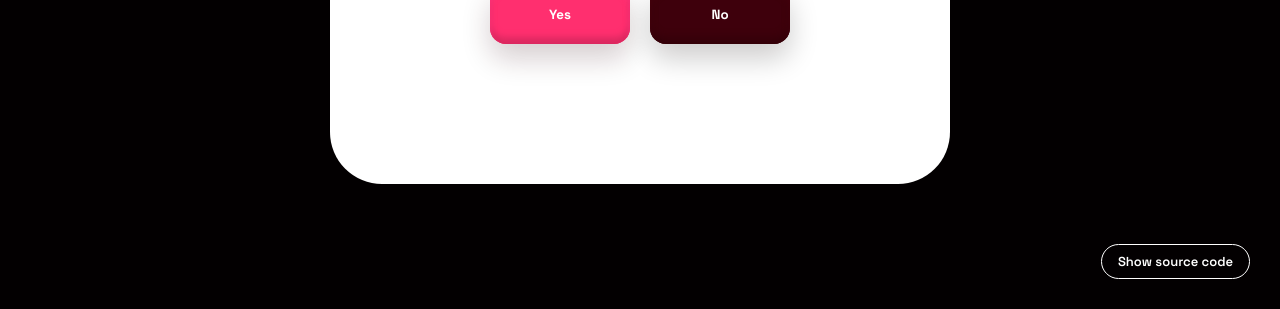
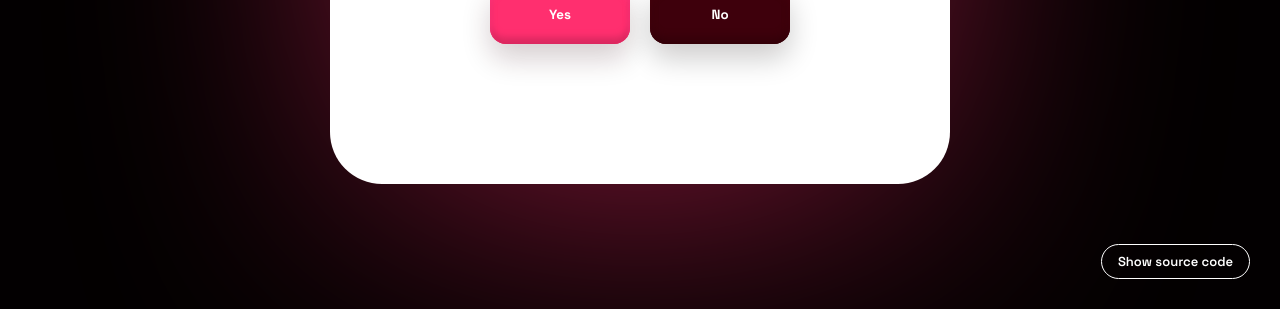
Before and after one commit to fils07/will-you-be-my-valentine, a website built with Vite: page index.html in a window 1280 px wide. Shown: the part 491-800 px from the top of the page. Built offline with nearby package versions, Linux system fonts and the light colour scheme.

Commit message:
Add blur

```diff
--- a/index.html
+++ b/index.html
@@ -74,6 +74,7 @@
         Design by BastiUI
       </a>
     </div>
+    <img class="blur" src="/blur.svg" alt="blur" />
   </div>
   <script type="module" src="/main.js"></script>
 </body>
--- a/style.scss
+++ b/style.scss
@@ -83,6 +83,15 @@ body {
       color: #000;
     }
   }
+}
+
+.blur {
+  filter: blur(100px);
+  position: absolute;
+  z-index: -1;
+  left: 50%;
+  top: 50%;
+  transform: translate(-50%, -50%);
 }
 
 .containers {
```
Also changed, not shown: public/blur.svg (added).
